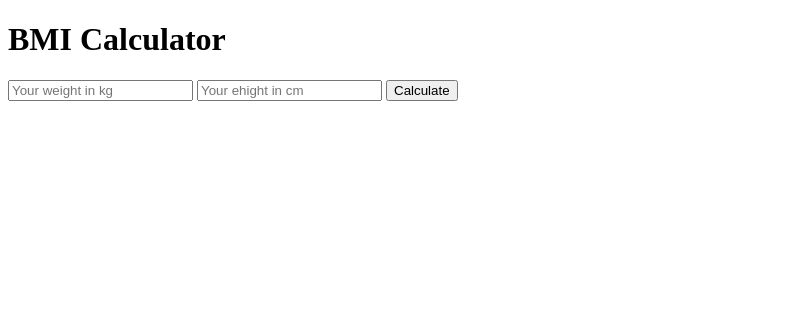
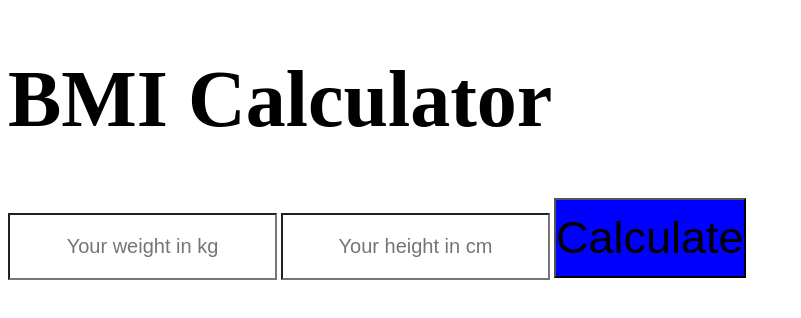
Before and after one commit to Connoranderson1/project_alpha, a website: page src/index.html in a window 1280 px wide. Shown: the whole page, without its empty margins (0-801 px from the left). Drawn offline with Linux system fonts and the light colour scheme.

Commit message:
Final Commit with extra CSS

```diff
--- a/src/assets/css/style.css
+++ b/src/assets/css/style.css
@@ -1,17 +1,39 @@
 // Style time
+
 
 
 body {
     font-family: Arial;
-    background-color: White;
+    background-color: lightgray;
 }
 
 button {
-    background-color: black;
-    padding: 2px 2 px;
+    background-color: blue;
+    padding: 12px 0px;
+    font-size: 45px;
 }
 
 #results {
     font-family: Arial;
     font-size: Small;
 }
+
+h1 {
+    text-align: left;
+    font-size: 60pt;
+    font-family: "Times New Roman";
+}
+
+#height {
+    text-align: center;
+    padding: 20px 0px;
+    font-size: 20px;
+    background-color: white;
+  }
+
+#weight {
+    text-align: center;
+    padding: 20px 0px;
+    font-size: 20px;
+    background-color: white;
+  }
--- a/src/index.html
+++ b/src/index.html
@@ -3,13 +3,21 @@
 <head>
 	<meta  charset="UTF-8">
 	<meta  name="viewport"  content="width=device-width, initial-scale=1.0">
-	<meta  http-equiv="X-UA-Compatible"  content="ie=edge">
+    <meta  http-equiv="X-UA-Compatible"  content="ie=edge">
+    <link rel="stylesheet" href="./assets/css/style.css">
 	<title>BMI Calculator</title>
 </head>
 <body>
     <h1>BMI Calculator</h1>
     <input type="text" id="weight" placeholder="Your weight in kg">
-    <input type="text" id="height" placeholder="Your ehight in cm">
-    <button id="Calculate">Calculate</button>
+    <input type="text" id="height" placeholder="Your height in cm">
+    <button onclick="calculateBMI()"id="Calculate">Calculate</button>
+    <div id="results"></div>
+
+
+    <script src="./assets/js/bmiCalculator.js"></script>
+    <script src="./assets/js/bmiUI.js"></script>
+
+
 </body>
 </html>
```
Also changed, not shown: cypress/integration/userCanCheckTheirBmi.feature.js (+3 -1 lines), 4 other files.
